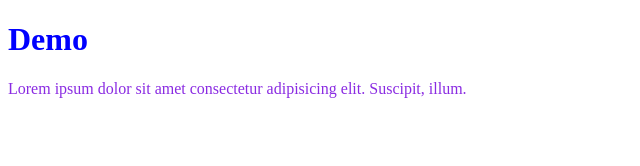
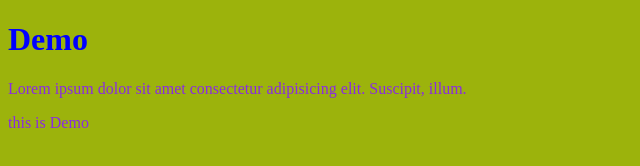
Before and after one commit to saibhanumathurthi/demo1, a plain HTML site: page index.html in a window 1280 px wide. Shown: the whole page, without its empty margins (0-640 px from the left). Drawn offline with Linux system fonts and the light colour scheme.

Commit message:
changed bg color and added paragraph

```diff
--- a/index.html
+++ b/index.html
@@ -9,5 +9,6 @@
 <body>
   <h1>Demo</h1>
   <p>Lorem ipsum dolor sit amet consectetur adipisicing elit. Suscipit, illum.</p>
+  <p>this is Demo</p>
 </body>
 </html>
--- a/main.css
+++ b/main.css
@@ -1,5 +1,5 @@
 body{
-  color: azure;
+  background-color: rgb(156, 179, 12);
 }
 p{
   color: blueviolet;
```
